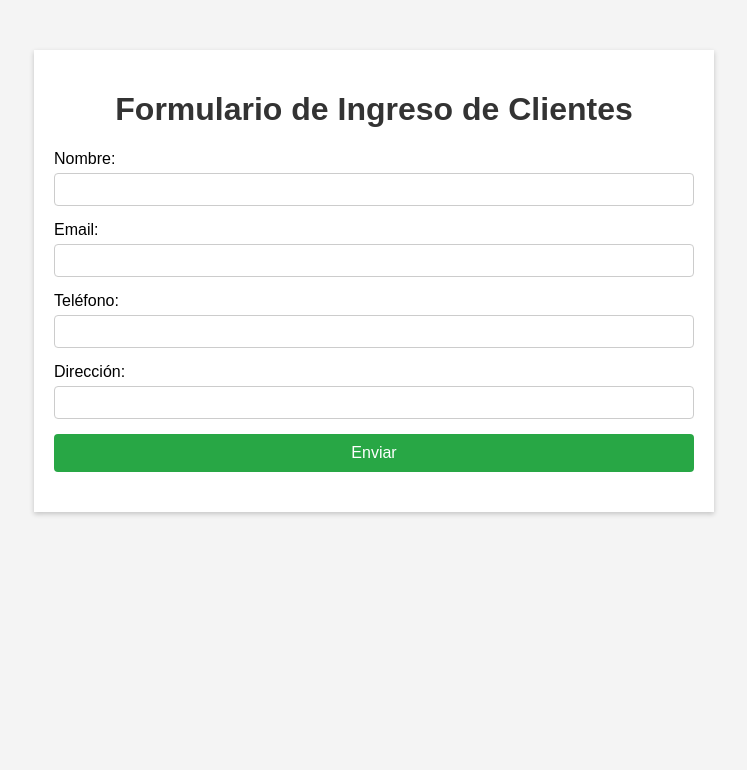
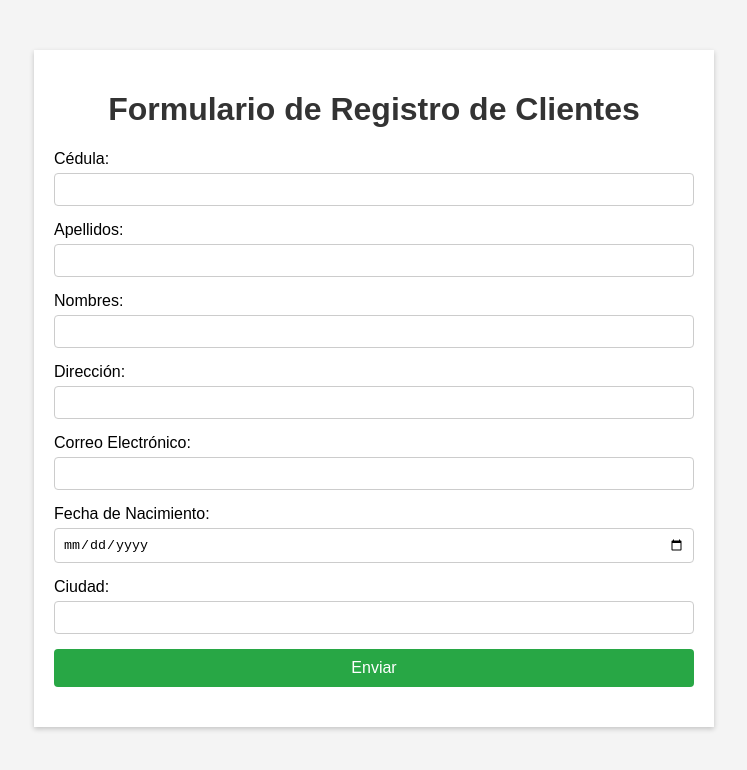
Before and after one commit to LuisCantos/tareas-web-1, a plain HTML site: page tarea 3/index.html in a window 1280 px wide. Shown: the whole page, without its empty margins (266-1013 px from the left). Drawn offline with Linux system fonts and the light colour scheme.

Commit message:
Update index.html

```diff
--- a/tarea 3/index.html
+++ b/tarea 3/index.html
@@ -3,28 +3,40 @@
 <head>
     <meta charset="UTF-8">
     <meta name="viewport" content="width=device-width, initial-scale=1.0">
-    <title>Ingreso de Datos de Clientes</title>
+    <title>Registro de Clientes</title>
     <link rel="stylesheet" href="styles.css">
 </head>
 <body>
     <div class="container">
-        <h1>Formulario de Ingreso de Clientes</h1>
+        <h1>Formulario de Registro de Clientes</h1>
         <form id="clientForm">
             <div class="form-group">
-                <label for="nombre">Nombre:</label>
-                <input type="text" id="nombre" name="nombre" required>
+                <label for="cedula">Cédula:</label>
+                <input type="text" id="cedula" name="cedula" required>
             </div>
             <div class="form-group">
-                <label for="email">Email:</label>
-                <input type="email" id="email" name="email" required>
+                <label for="apellidos">Apellidos:</label>
+                <input type="text" id="apellidos" name="apellidos" required>
             </div>
             <div class="form-group">
-                <label for="telefono">Teléfono:</label>
-                <input type="tel" id="telefono" name="telefono" required>
+                <label for="nombres">Nombres:</label>
+                <input type="text" id="nombres" name="nombres" required>
             </div>
             <div class="form-group">
                 <label for="direccion">Dirección:</label>
                 <input type="text" id="direccion" name="direccion">
+            </div>
+            <div class="form-group">
+                <label for="correo">Correo Electrónico:</label>
+                <input type="email" id="correo" name="correo" required>
+            </div>
+            <div class="form-group">
+                <label for="fechaNacimiento">Fecha de Nacimiento:</label>
+                <input type="date" id="fechaNacimiento" name="fechaNacimiento" required>
+            </div>
+            <div class="form-group">
+                <label for="ciudad">Ciudad:</label>
+                <input type="text" id="ciudad" name="ciudad">
             </div>
             <button type="submit">Enviar</button>
         </form>
```
